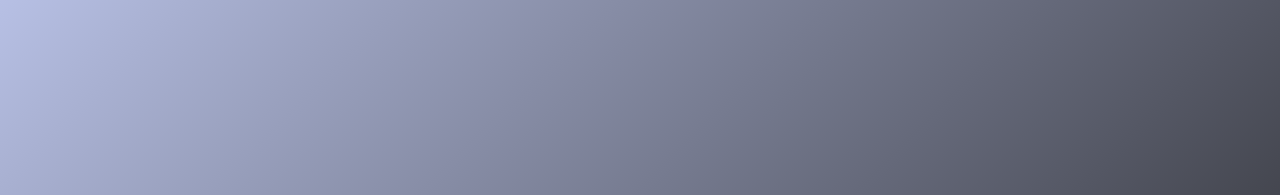
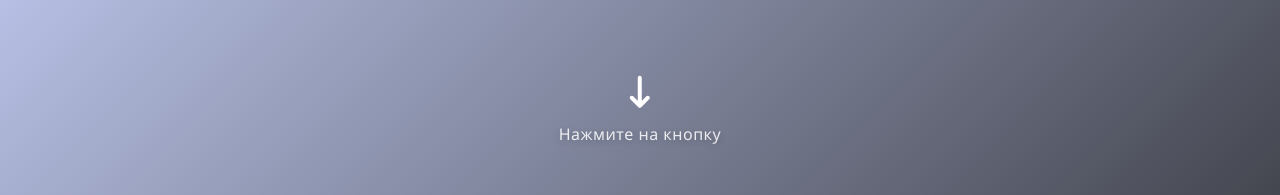
Before and after one commit to KirillOlegovichH/mood-generator, a plain HTML site: page index.html in a window 1280 px wide. Shown: the part 245-440 px from the top of the page. Drawn offline with Linux system fonts and the light colour scheme.

Commit message:
Update index.html

```diff
--- a/index.html
+++ b/index.html
@@ -493,10 +493,58 @@
       60% { opacity: 1; transform: translate(-50%, -50%) scale(1.2); }
       100% { opacity: 0; transform: translate(-50%, -50%) scale(1.5); }
     }
+
+    .spin-arrow-hint {
+      position: fixed;
+      left: 50%;
+      top: 44%;
+      transform: translate(-50%, -50%);
+      z-index: 100;
+      pointer-events: none;
+      opacity: 1;
+      transition: opacity 0.4s;
+      display: flex;
+      flex-direction: column;
+      align-items: center;
+    }
+    .spin-arrow-hint.hide {
+      opacity: 0;
+      pointer-events: none;
+    }
+    .arrow-bounce {
+      display: flex;
+      flex-direction: column;
+      align-items: center;
+      animation: arrowBounce 1.2s infinite;
+    }
+    @keyframes arrowBounce {
+      0% { transform: translateY(0); }
+      40% { transform: translateY(10px); }
+      60% { transform: translateY(0); }
+      100% { transform: translateY(0); }
+    }
+    .arrow-text {
+      color: #fff;
+      font-size: 1em;
+      margin-top: 0.3em;
+      text-shadow: 0 2px 8px rgba(0,0,0,0.3);
+      opacity: 0.85;
+      font-weight: 500;
+      letter-spacing: 0.5px;
+    }
   </style>
 </head>
 <body>
   <h1>Генератор настроения</h1>
+  <!-- Стрелка-подсказка -->
+  <div id="spinArrowHint" class="spin-arrow-hint">
+    <div class="arrow-bounce">
+      <svg width="48" height="48" viewBox="0 0 48 48" fill="none">
+        <path d="M24 8v28M24 36l-8-8M24 36l8-8" stroke="#fff" stroke-width="4" stroke-linecap="round" stroke-linejoin="round"/>
+      </svg>
+      <div class="arrow-text">Нажмите на кнопку</div>
+    </div>
+  </div>
   <!-- Слоты для эмодзи -->
   <div class="slots">
     <div class="slot" id="slot1">🤔</div>
@@ -977,14 +1025,14 @@
     function generateSmartResult() {
       const rand = Math.random();
 
-      // 22% шанс на тройку одинаковых (увеличено с 15%)
-      if (rand < 0.22) {
+      // 22% шанс на тройку одинаковых
+      if (rand < 0.25) {
         const emoji = randomEmojiObj().emoji;
         return [emoji, emoji, emoji];
       }
 
-      // 35% шанс на пару одинаковых (увеличено с 25%)
-      if (rand < 0.57) {
+      // 35% шанс на пару одинаковых
+      if (rand < 0.50) {
         const emoji1 = randomEmojiObj().emoji;
         const emoji2 = randomEmojiObj().emoji;
 
@@ -1383,6 +1431,22 @@ function playFusionLoader(emoji1, emoji2, callback) {
     // События: запуск слотов и минт NFT
     spinBtn.addEventListener('click', spinSlots);
     mintButton.addEventListener('click', mintNFT);
+
+    // Стрелка-подсказка
+    const spinArrowHint = document.getElementById('spinArrowHint');
+    let spinStarted = false;
+    function hideSpinArrow() {
+      if (spinArrowHint) spinArrowHint.classList.add('hide');
+    }
+    // Скрыть стрелку при клике на spin
+    spinBtn.addEventListener('click', () => {
+      spinStarted = true;
+      hideSpinArrow();
+    });
+    // Скрыть стрелку при прокрутке (на всякий случай)
+    window.addEventListener('scroll', () => {
+      if (!spinStarted) hideSpinArrow();
+    });
   </script>
 </body>
 </html>
```
